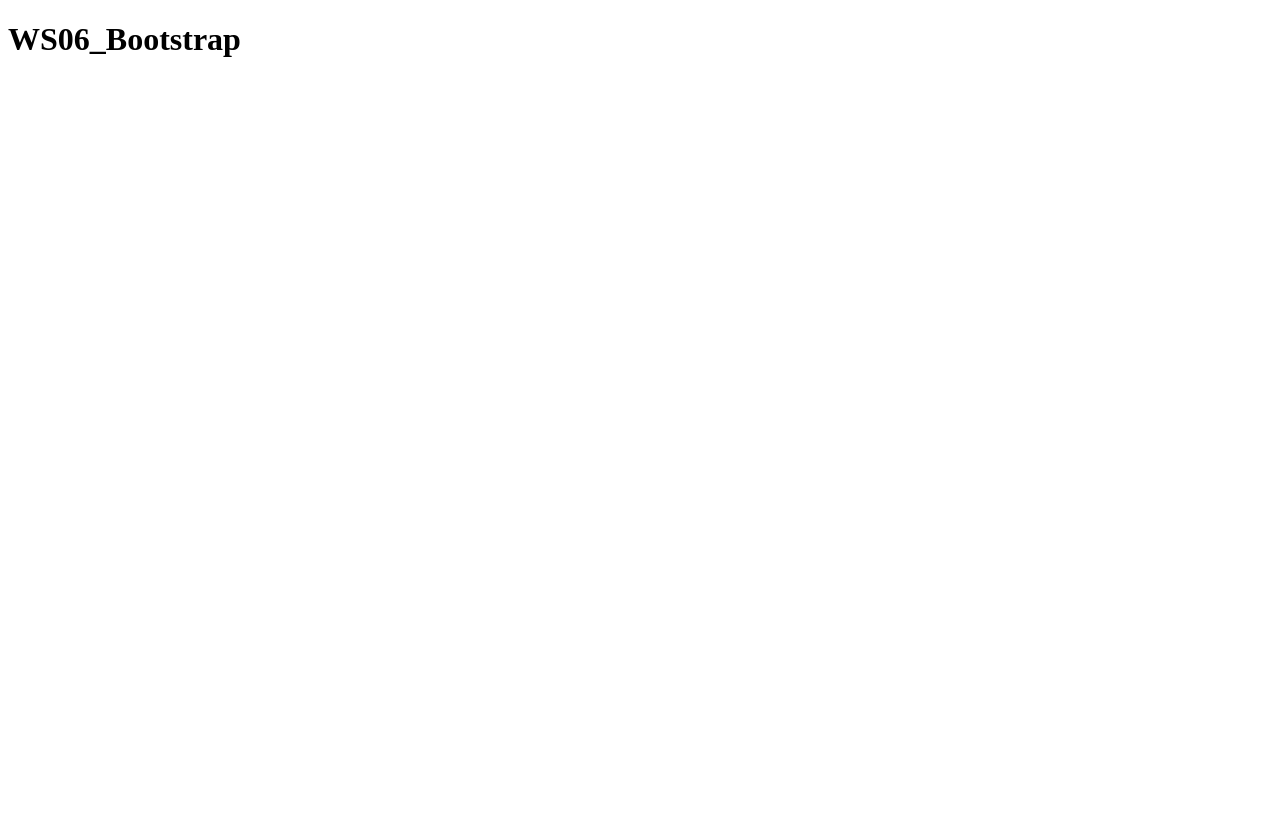
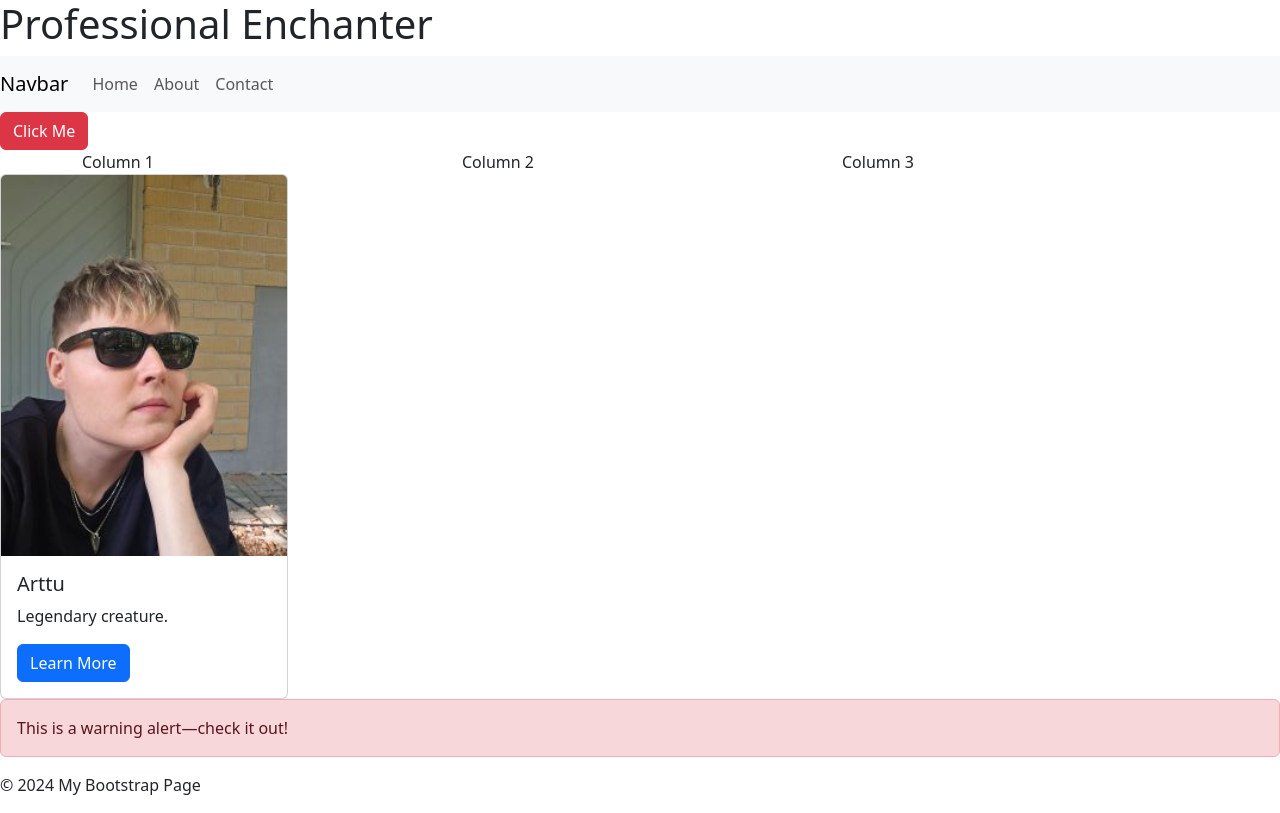
Before and after one commit to ArttuNiemenmaa/Websivuston_kehittaminen_syksy2025, a plain HTML site: page WS06_Bootstrap/index.html in a window 1280 px wide. Drawn offline with nearby package versions, Linux system fonts and the light colour scheme.

Commit message:
Bootstrap 06

```diff
--- a/WS06_Bootstrap/index.html
+++ b/WS06_Bootstrap/index.html
@@ -1,11 +1,79 @@
 <!DOCTYPE html>
 <html lang="en">
-<head>
-    <meta charset="UTF-8">
-    <meta name="viewport" content="width=device-width, initial-scale=1.0">
-    <title>WS06_Bootstrap</title>
-</head>
-<body>
-    <h1>WS06_Bootstrap</h1>
-</body>
+  <head>
+    <meta charset="utf-8" />
+    <meta name="viewport" content="width=device-width, initial-scale=1" />
+    <title>Bootstrap demo</title>
+    <link
+      href="https://cdn.jsdelivr.net/npm/bootstrap@5.3.8/dist/css/bootstrap.min.css"
+      rel="stylesheet"
+      integrity="sha384-sRIl4kxILFvY47J16cr9ZwB07vP4J8+LH7qKQnuqkuIAvNWLzeN8tE5YBujZqJLB"
+      crossorigin="anonymous"
+    />
+  </head>
+  <body>
+    <header>
+      <h1>Professional Enchanter</h1>
+      <nav class="navbar navbar-expand-lg navbar-light bg-light">
+        <a class="navbar-brand" href="#">Navbar</a>
+        <button
+          class="navbar-toggler"
+          type="button"
+          data-bs-toggle="collapse"
+          data-bs-target="#navbarNav"
+          aria-controls="navbarNav"
+          aria-expanded="false"
+          aria-label="Toggle navigation"
+        >
+          <span class="navbar-toggler-icon"></span>
+        </button>
+        <div class="collapse navbar-collapse" id="navbarNav">
+          <ul class="navbar-nav">
+            <li class="nav-item active">
+              <a class="nav-link" href="#">Home</a>
+            </li>
+            <li class="nav-item">
+              <a class="nav-link" href="#">About</a>
+            </li>
+            <li class="nav-item">
+              <a class="nav-link" href="#">Contact</a>
+            </li>
+          </ul>
+        </div>
+      </nav>
+      <button class="btn btn-danger">Click Me</button>
+    </header>
+    <main>
+      <div class="container">
+        <div class="row">
+          <div class="col-md-4 col-12">Column 1</div>
+          <div class="col-md-4 col-12">Column 2</div>
+          <div class="col-md-4 col-12">Column 3</div>
+        </div>
+      </div>
+      <div class="card" style="width: 18rem">
+        <img
+          src="images/websivu-kuva.jpg"
+          class="card-img-top"
+          alt="Card Image"
+        />
+        <div class="card-body">
+          <h5 class="card-title">Arttu</h5>
+          <p class="card-text">Legendary creature.</p>
+          <a href="#" class="btn btn-primary">Learn More</a>
+        </div>
+      </div>
+      <div class="alert alert-danger" role="alert">
+        This is a warning alert—check it out!
+      </div>
+    </main>
+    <footer>
+      <p>© 2024 My Bootstrap Page</p>
+    </footer>
+    <script
+      src="https://cdn.jsdelivr.net/npm/bootstrap@5.3.8/dist/js/bootstrap.bundle.min.js"
+      integrity="sha384-FKyoEForCGlyvwx9Hj09JcYn3nv7wiPVlz7YYwJrWVcXK/BmnVDxM+D2scQbITxI"
+      crossorigin="anonymous"
+    ></script>
+  </body>
 </html>
```
